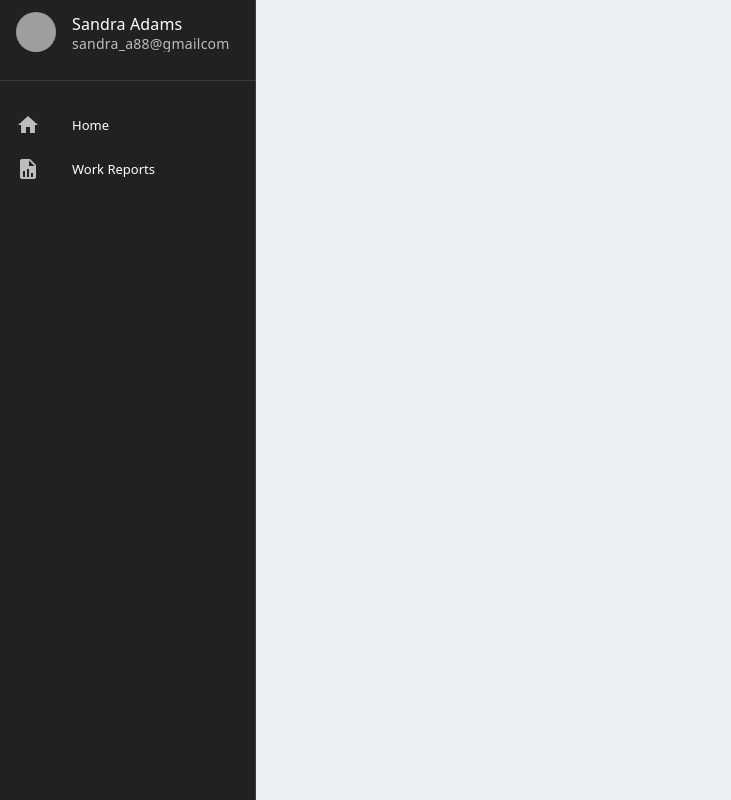
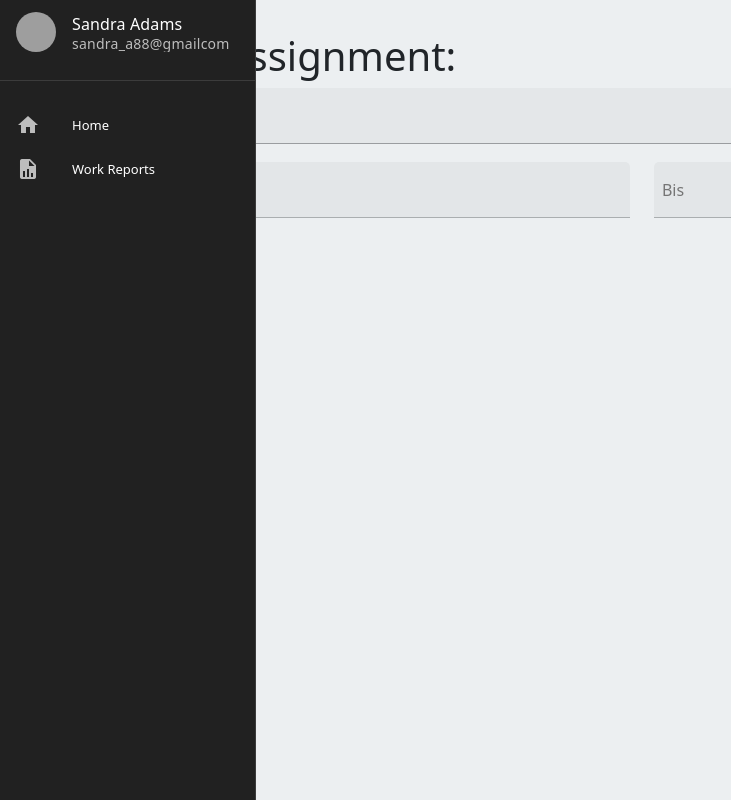
Before and after one commit to jasontermine/WorkReports, a Vue app in the folder frontend/: page / in a window 1280 px wide. Shown: the whole page, without its empty margins (0-731 px from the left). Built offline with nearby package versions, Linux system fonts and the light colour scheme; no server answers; grey boxes are pictures that could not be loaded.

Commit message:
UPDATED: render AssignmentForm

```diff
--- a/frontend/src/pages/Home.vue
+++ b/frontend/src/pages/Home.vue
@@ -1,9 +1,11 @@
 <template>
+  <h1>Create an Assignment:</h1>
+
+  <AssignmentForm />
 </template>
 
 <script setup lang="ts">
+import AssignmentForm from '@/components/AssignmentForm.vue'
 </script>
 
-<style scoped>
-
-</style>
+<style scoped></style>
```
